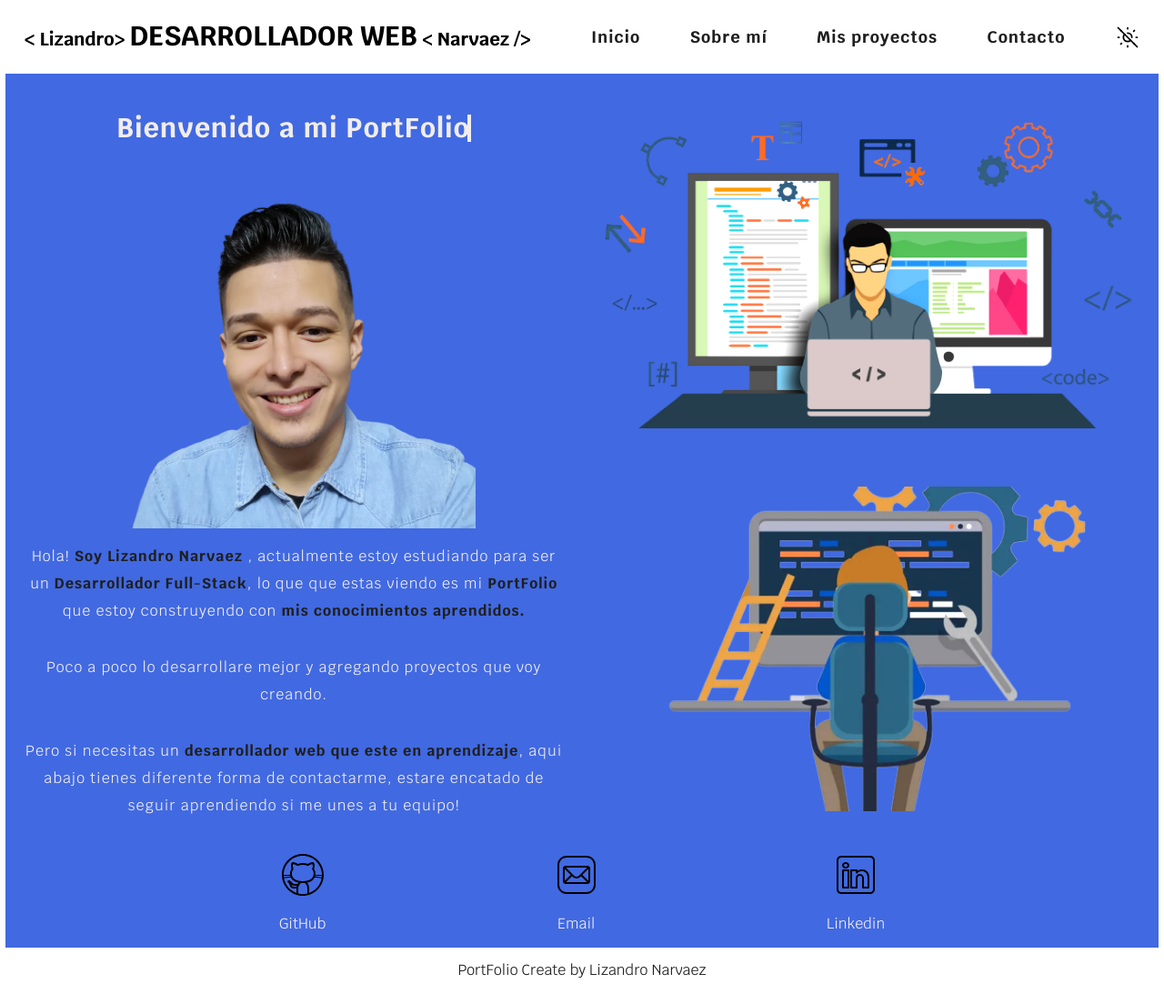
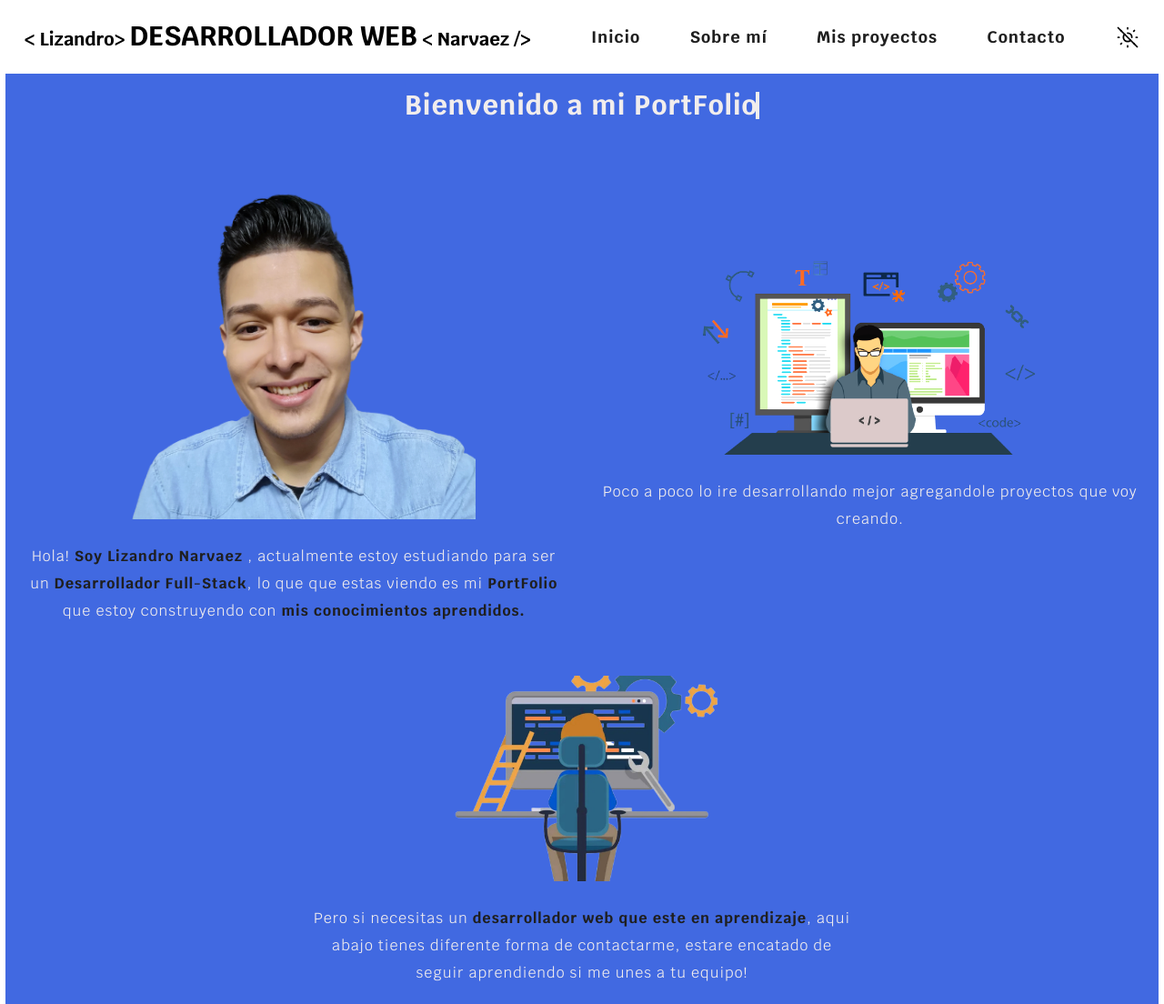
Before and after one commit to lizandronarvaez/My-Portfolio, a plain HTML site: page index.html in a window 1280 px wide. Shown: the top 1104 px of the page at 91% size. Drawn offline with Linux system fonts and the light colour scheme.

Commit message:
Correcion

```diff
--- a/css/style.css
+++ b/css/style.css
@@ -8,16 +8,16 @@
 html {
     font-size: 62.5%;
     box-sizing: border-box;
-    scroll-snap-type: y mandatory;
+    /* scroll-snap-type: y mandatory; */
 }
 
 /* Scroll Snapts */
-.navegacion,
-.container__informacion,
+/* .navegacion,
+.informacion,
 .footer {
     scroll-snap-align: center;
     scroll-snap-stop: always;
-}
+} */
 
 *,
 *:before,
@@ -142,8 +142,6 @@ a {
     .navegacion__titulo {
         padding: 0 1rem;
     }
-
-    .navegacion__titulo span {}
 }
 
 @media (min-width: 992px) {
@@ -183,7 +181,6 @@ a {
 
 /* main */
 
-
 .contenedor {
     background-color: royalblue;
     margin: 0 auto;
@@ -196,6 +193,7 @@ a {
     letter-spacing: 1px;
     line-height: 3rem;
     padding: 2rem;
+    gap: 2rem;
 }
 
 .informacion img {
@@ -206,9 +204,7 @@ a {
 h3,
 p {
     color: var(--letraBlanca);
-
 }
-
 .informacion-negrita {
     color: var(--letraNegra);
 }
@@ -223,10 +219,18 @@ p {
     white-space: nowrap;
 }
 
+.informacion__bloque:nth-child(3){
+    margin: 0 auto;
+    text-align: center;
+
+}
 @media (min-width: 480px) {
     .informacion {
         display: contents;
         justify-content: center;
+    }
+    .informacion__bloque{
+        display: contents;
     }
 }
 
@@ -249,12 +253,31 @@ p {
 @media (min-width: 992px) {
     .contenedor {
         display: grid;
-        grid-template-columns: repeat(2, 1fr);
+        grid-template-columns: 1fr ;
     }
+    .container__informacion{
+        display: grid;
+        grid-template-columns: 1fr 1fr;
+        gap: 4rem;
 
+    }
+    .informacion__bloque{
+        display: block;
+        max-width: 60rem;
+    }
+    .informacion__bloque:nth-child(3){
+        margin: 0 auto;
+        max-width: 70rem;
+    }
+    .informacion__bloque:last-child{
+        grid-column: 1 / 3;
+        margin: 0 auto;
+    }
     .informacion--titulo {
+        margin: 0 auto;
         white-space: nowrap;
         border-right: 4px solid;
+        grid-column: 1 / 3;
         font-size: 3rem;
         max-width: 39rem;
         overflow: hidden;
--- a/index.html
+++ b/index.html
@@ -49,23 +49,34 @@
     </nav>
     <main class="contenedor" id="informacion">
         <div class="container__informacion">
-            <h2 class="informacion--titulo">Bienvenido a mi PortFolio</h2>
             <section class="informacion">
-                <img src="./img/foto-removebg-preview.png" alt="foto">
-                <p> Hola! <b class="informacion-negrita">Soy Lizandro Narvaez </b> , actualmente estoy estudiando para
-                    ser un <b class="informacion-negrita">Desarrollador Full-Stack</b>,
-                    lo que que estas viendo es mi <b class="informacion-negrita">PortFolio</b> que estoy construyendo
-                    con <b class="informacion-negrita">mis conocimientos aprendidos.</b>
-                </p>
-                <p> Poco a poco lo desarrollare mejor y agregando proyectos que voy creando.</p>
-                <p>Pero si necesitas un <b class="informacion-negrita">desarrollador web que este en aprendizaje</b>,
-                    aqui abajo tienes diferente forma de contactarme, estare encatado de seguir aprendiendo si me unes a
-                    tu equipo!</p>
+                <h2 class="informacion--titulo">Bienvenido a mi PortFolio</h2>
+                <div class="informacion__bloque">
+                    <img src="./img/foto-removebg-preview.png" alt="foto">
+                    <p> Hola! <b class="informacion-negrita">Soy Lizandro Narvaez </b> , actualmente estoy estudiando
+                        para
+                        ser un <b class="informacion-negrita">Desarrollador Full-Stack</b>,
+                        lo que que estas viendo es mi <b class="informacion-negrita">PortFolio</b> que estoy
+                        construyendo
+                        con <b class="informacion-negrita">mis conocimientos aprendidos.</b>
+                    </p>
+                </div>
+                <div class="informacion__bloque">
+                    <img src="./img/web-dev-removebg-preview.png" alt="logotipo">
+                    <p> Poco a poco lo ire desarrollando mejor agregandole proyectos que voy creando.</p>
+                </div>
+                <div class="informacion__bloque">
+                    <img src="./img/full-stack-developer-1200x675-removebg-preview.png" alt="logo">
+                    <p>Pero si necesitas un <b class="informacion-negrita">desarrollador web que este en
+                            aprendizaje</b>,
+                        aqui abajo tienes diferente forma de contactarme, estare encatado de seguir aprendiendo si me
+                        unes a
+                        tu equipo!</p>
+                </div>
             </section>
         </div>
         <div class="logotipo">
-            <img src="./img/web-dev-removebg-preview.png" alt="logotipo">
-            <img src="./img/full-stack-developer-1200x675-removebg-preview.png" alt="logo">
+
         </div>
         <div class="iconos">
             <a href="https://github.com/lizandronarvaez">
```
